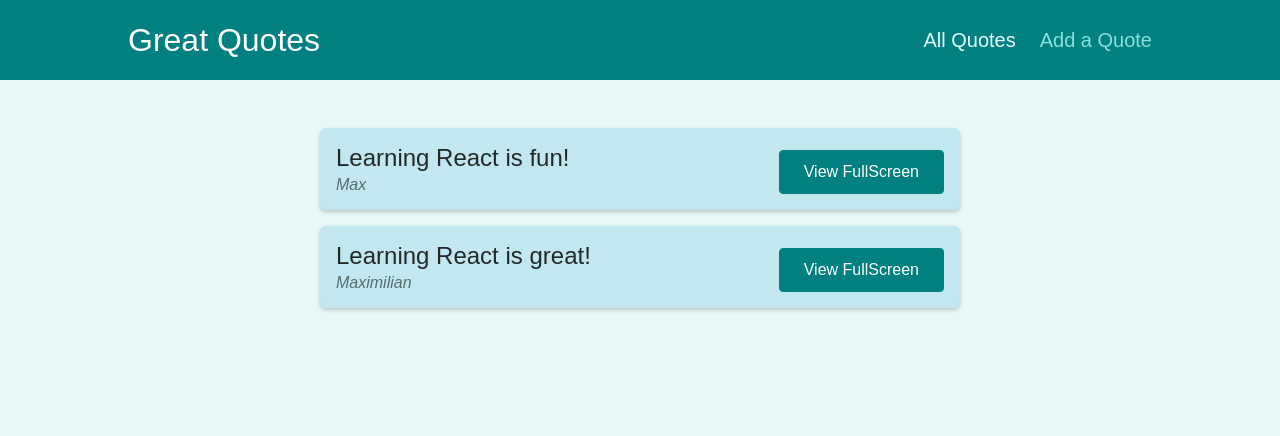
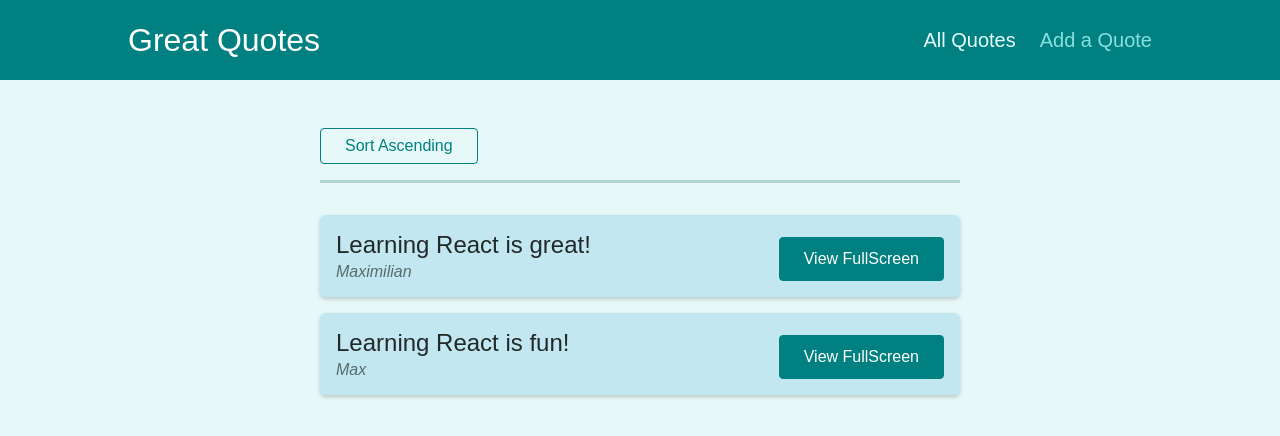
Before and after one commit to BilalSajid173/Quote-React-App, a React (Create React App) app: page /quotes in a window 1280 px wide. Shown: the top 436 px of the page. Built offline with nearby package versions, Linux system fonts and the light colour scheme.

Commit message:
Use Query Parameters

```diff
--- a/src/components/quotes/QuoteForm.js
+++ b/src/components/quotes/QuoteForm.js
@@ -1,4 +1,5 @@
 import { useRef } from "react";
+import { Fragment } from "react";
 
 import Card from "../UI/Card";
 import LoadingSpinner from "../UI/LoadingSpinner";
@@ -20,6 +21,7 @@
   }
 
   return (
+    <Fragment>
       <Card>
         <form className={classes.form} onSubmit={submitFormHandler}>
           {props.isLoading && (
@@ -41,6 +43,7 @@
           </div>
         </form>
       </Card>
+    </Fragment>
   );
 };
 
--- a/src/components/quotes/QuoteList.js
+++ b/src/components/quotes/QuoteList.js
@@ -1,13 +1,37 @@
-import { Fragment } from 'react';
+import { Fragment } from "react";
+import { useNavigate, useLocation } from "react-router-dom";
 
-import QuoteItem from './QuoteItem';
-import classes from './QuoteList.module.css';
+import QuoteItem from "./QuoteItem";
+import classes from "./QuoteList.module.css";
+
+const sortQuotes = (quotes, ascending) => {
+  return quotes.sort((quoteA, quoteB) => {
+    if (ascending) {
+      return quoteA.id > quoteB.id ? 1 : -1;
+    } else {
+      return quoteA.id < quoteB.id ? 1 : -1;
+    }
+  });
+};
 
 const QuoteList = (props) => {
+  const navigate = useNavigate();
+  const location = useLocation();
+  const queryParams = new URLSearchParams(location.search);
+  const isSortingAscending = queryParams.get("sort") === "asc";
+  const sortedQuotes = sortQuotes(props.quotes, isSortingAscending);
+  const changeSortingHandler = () => {
+    navigate("/quotes?sort=" + (isSortingAscending ? "desc" : "asc"));
+  };
   return (
     <Fragment>
+      <div className={classes.sorting}>
+        <button onClick={changeSortingHandler}>
+          Sort {isSortingAscending ? "Descending" : "Ascending"}
+        </button>
+      </div>
       <ul className={classes.list}>
-        {props.quotes.map((quote) => (
+        {sortedQuotes.map((quote) => (
           <QuoteItem
             key={quote.id}
             id={quote.id}
```
Lines whose indentation alone changed are shown as unchanged.
